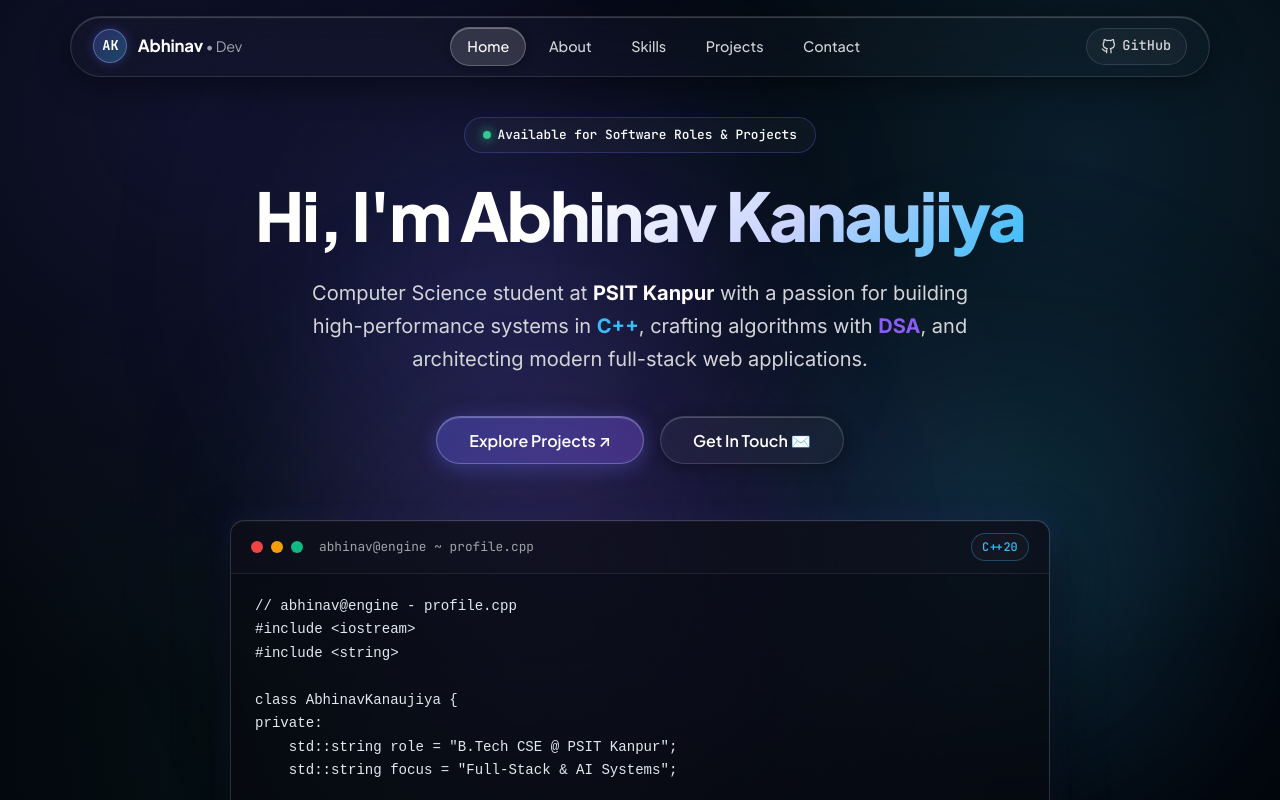
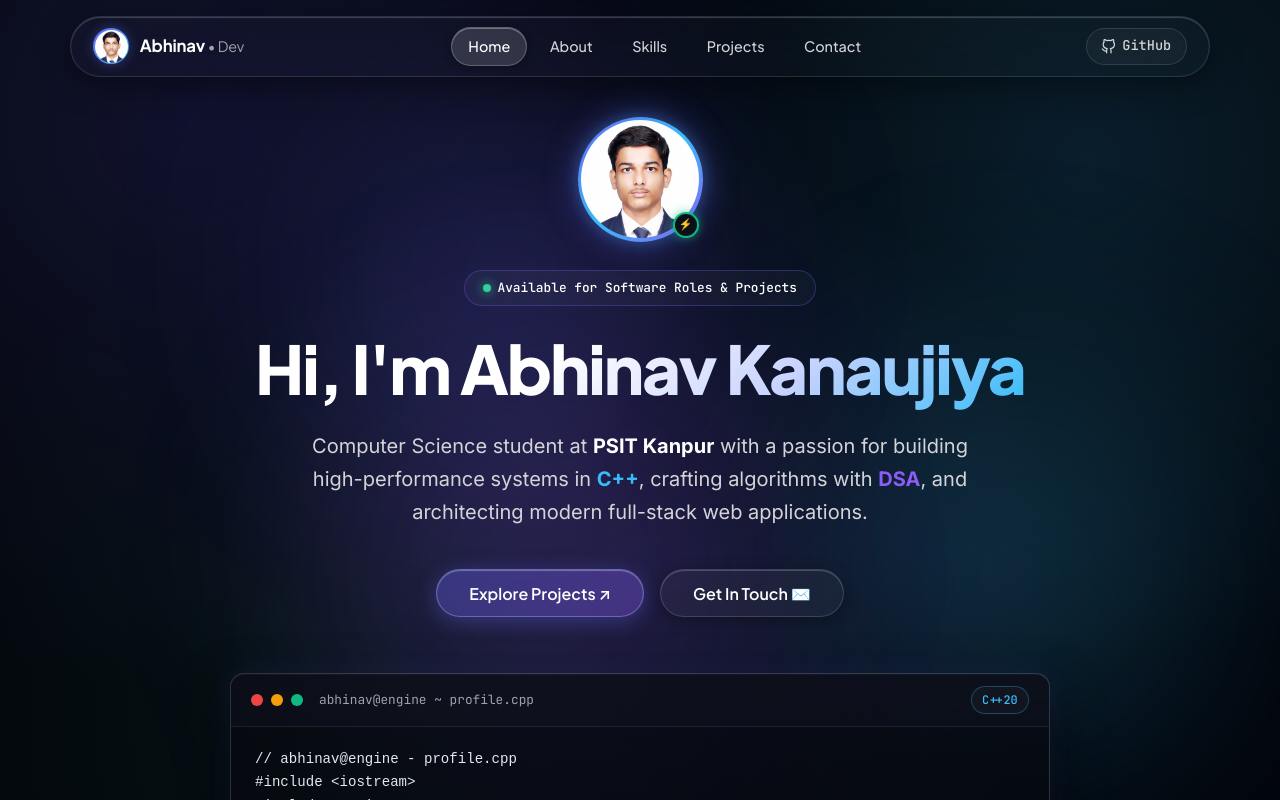
Before and after one commit to Abhinavkanaujiya101/My-Portfolio, a React (Vite) app: page /#/ in a window 1280 px wide. Shown: the top 800 px of the page. Built offline with nearby package versions, Linux system fonts and the light colour scheme.

Commit message:
Add profile picture across hero, about, and navigation header

```diff
--- a/index.html
+++ b/index.html
@@ -6,6 +6,13 @@
     <meta name="viewport" content="width=device-width, initial-scale=1.0" />
     <title>Abhinav Kanaujiya | Software Developer & CS Engineer</title>
     <meta name="description" content="Portfolio of Abhinav Kanaujiya - Computer Science Student specializing in C++, Data Structures, Algorithms, and Full-Stack Engineering." />
+    <!-- Open Graph Metadata -->
+    <meta property="og:title" content="Abhinav Kanaujiya | Software Developer & CS Engineer" />
+    <meta property="og:description" content="Portfolio of Abhinav Kanaujiya - Computer Science Student specializing in C++, Data Structures, Algorithms, and Full-Stack Engineering." />
+    <meta property="og:image" content="/profile.jpg" />
+    <meta property="og:type" content="website" />
+    <meta name="twitter:card" content="summary_large_image" />
+    <meta name="twitter:image" content="/profile.jpg" />
     <!-- Google Fonts: Plus Jakarta Sans, Inter, and JetBrains Mono -->
     <link rel="preconnect" href="https://fonts.googleapis.com">
     <link rel="preconnect" href="https://fonts.gstatic.com" crossorigin>
--- a/src/components/Header.jsx
+++ b/src/components/Header.jsx
@@ -1,5 +1,6 @@
 import React, { useState, useEffect } from 'react';
 import { NavLink } from 'react-router-dom';
+import profileImg from '../assets/profile.jpg';
 
 export default function Header() {
   const [isOpen, setIsOpen] = useState(false);
@@ -46,21 +47,29 @@ export default function Header() {
         {/* Brand Monogram / Logo */}
         <NavLink to="/" style={{ display: 'flex', alignItems: 'center', gap: '0.65rem' }}>
           <div style={{
-            width: '34px',
-            height: '34px',
+            width: '36px',
+            height: '36px',
             borderRadius: '50%',
-            background: 'linear-gradient(135deg, rgba(99, 102, 241, 0.3) 0%, rgba(56, 189, 248, 0.3) 100%)',
-            border: '1px solid rgba(165, 180, 252, 0.4)',
+            padding: '1.5px',
+            background: 'linear-gradient(135deg, #6366f1 0%, #38bdf8 100%)',
+            boxShadow: '0 0 12px rgba(99, 102, 241, 0.4)',
             display: 'flex',
             alignItems: 'center',
             justifyContent: 'center',
-            fontFamily: 'var(--font-mono)',
-            fontWeight: '700',
-            fontSize: '0.85rem',
-            color: '#FFFFFF',
-            boxShadow: '0 0 12px rgba(99, 102, 241, 0.3)',
+            overflow: 'hidden',
           }}>
-            AK
+            <img
+              src={profileImg}
+              alt="Abhinav Kanaujiya"
+              style={{
+                width: '100%',
+                height: '100%',
+                borderRadius: '50%',
+                objectFit: 'cover',
+                objectPosition: 'center top',
+                display: 'block',
+              }}
+            />
           </div>
           <span style={{
             fontFamily: 'var(--font-sans)',
--- a/src/pages/About.jsx
+++ b/src/pages/About.jsx
@@ -1,5 +1,6 @@
 import React from 'react';
 import SketchCard from '../components/SketchCard';
+import profileImg from '../assets/profile.jpg';
 
 export default function About() {
   const accomplishments = [
@@ -53,35 +54,46 @@ export default function About() {
       <div style={{ display: 'grid', gridTemplateColumns: '320px 1fr', gap: '2rem', alignItems: 'start', marginBottom: '3.5rem' }} className="about-grid">
         {/* Left Side: Avatar Card */}
         <SketchCard glow={true} style={{ padding: '2.25rem 1.75rem', textAlign: 'center' }}>
-          <div style={{ position: 'relative', width: '130px', height: '130px', margin: '0 auto 1.5rem' }}>
+          <div style={{ position: 'relative', width: '145px', height: '145px', margin: '0 auto 1.5rem' }}>
             <div style={{
               width: '100%',
               height: '100%',
               borderRadius: '50%',
-              background: 'linear-gradient(135deg, rgba(99, 102, 241, 0.4) 0%, rgba(56, 189, 248, 0.4) 100%)',
-              border: '2px solid rgba(165, 180, 252, 0.5)',
+              padding: '3px',
+              background: 'linear-gradient(135deg, #6366f1 0%, #38bdf8 50%, #8b5cf6 100%)',
+              boxShadow: '0 0 30px rgba(99, 102, 241, 0.4), 0 0 10px rgba(56, 189, 248, 0.25)',
               display: 'flex',
               alignItems: 'center',
               justifyContent: 'center',
-              fontSize: '2.75rem',
-              boxShadow: '0 0 25px rgba(99, 102, 241, 0.35)',
             }}>
-              👨‍💻
+              <img
+                src={profileImg}
+                alt="Abhinav Kanaujiya"
+                style={{
+                  width: '100%',
+                  height: '100%',
+                  borderRadius: '50%',
+                  objectFit: 'cover',
+                  objectPosition: 'center top',
+                  display: 'block',
+                }}
+              />
             </div>
             <div style={{
               position: 'absolute',
-              bottom: '4px',
-              right: '4px',
-              width: '24px',
-              height: '24px',
+              bottom: '5px',
+              right: '5px',
+              width: '26px',
+              height: '26px',
               borderRadius: '50%',
               background: '#0B0F19',
               border: '2px solid #10B981',
               display: 'flex',
               alignItems: 'center',
               justifyContent: 'center',
-              fontSize: '0.65rem',
-            }}>
+              fontSize: '0.7rem',
+              boxShadow: '0 0 10px rgba(16, 185, 129, 0.6)',
+            }} title="Active & Available">
               ⚡
             </div>
           </div>
--- a/src/pages/Home.jsx
+++ b/src/pages/Home.jsx
@@ -2,6 +2,7 @@ import React from 'react';
 import { Link } from 'react-router-dom';
 import SketchCard from '../components/SketchCard';
 import SketchButton from '../components/SketchButton';
+import profileImg from '../assets/profile.jpg';
 
 export default function Home() {
   const profileCppCode = `// abhinav@engine - profile.cpp
@@ -26,14 +27,66 @@ int main() {
     AbhinavKanaujiya dev;
     dev.getIntroduction();
     return 0;
-}`;
+};`;
 
   return (
     <div className="container" style={{ paddingTop: '3.5rem' }}>
       {/* Hero Header */}
       <div style={{ textAlign: 'center', maxWidth: '820px', margin: '0 auto 3.5rem' }} className="fade-in">
+        {/* Profile Avatar Badge */}
+        <div style={{ display: 'inline-flex', position: 'relative', marginBottom: '1.75rem' }}>
+          <div style={{
+            position: 'relative',
+            width: '125px',
+            height: '125px',
+            margin: '0 auto',
+          }}>
+            <div style={{
+              width: '100%',
+              height: '100%',
+              borderRadius: '50%',
+              padding: '3.5px',
+              background: 'linear-gradient(135deg, #6366f1 0%, #38bdf8 50%, #8b5cf6 100%)',
+              boxShadow: '0 0 35px rgba(99, 102, 241, 0.45), 0 0 15px rgba(56, 189, 248, 0.3)',
+              display: 'flex',
+              alignItems: 'center',
+              justifyContent: 'center',
+            }}>
+              <img
+                src={profileImg}
+                alt="Abhinav Kanaujiya"
+                style={{
+                  width: '100%',
+                  height: '100%',
+                  borderRadius: '50%',
+                  objectFit: 'cover',
+                  objectPosition: 'center top',
+                  display: 'block',
+                }}
+              />
+            </div>
+            <div style={{
+              position: 'absolute',
+              bottom: '4px',
+              right: '4px',
+              width: '26px',
+              height: '26px',
+              borderRadius: '50%',
+              background: '#0B0F19',
+              border: '2px solid #10B981',
+              display: 'flex',
+              alignItems: 'center',
+              justifyContent: 'center',
+              fontSize: '0.7rem',
+              boxShadow: '0 0 10px rgba(16, 185, 129, 0.6)',
+            }} title="Active & Available">
+              ⚡
+            </div>
+          </div>
+        </div>
+
         {/* Status Pill */}
-        <div style={{ display: 'inline-flex', marginBottom: '1.5rem' }}>
+        <div style={{ display: 'flex', justifyContent: 'center', marginBottom: '1.5rem' }}>
           <div className="glass-pill" style={{ padding: '0.45rem 1.1rem', borderColor: 'rgba(99, 102, 241, 0.3)' }}>
             <span className="status-dot" />
             <span style={{ color: 'var(--text-bright)' }}>Available for Software Roles & Projects</span>
```
Also changed, not shown: public/profile.jpg (added), src/assets/profile.jpg (added).
